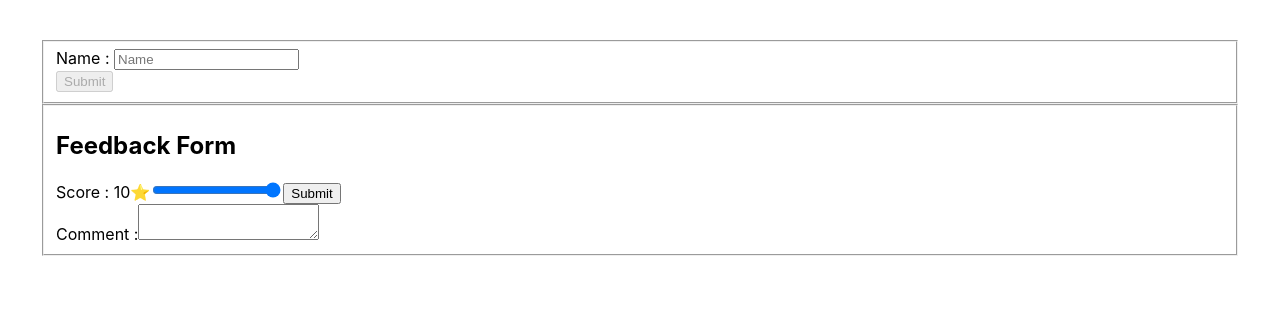
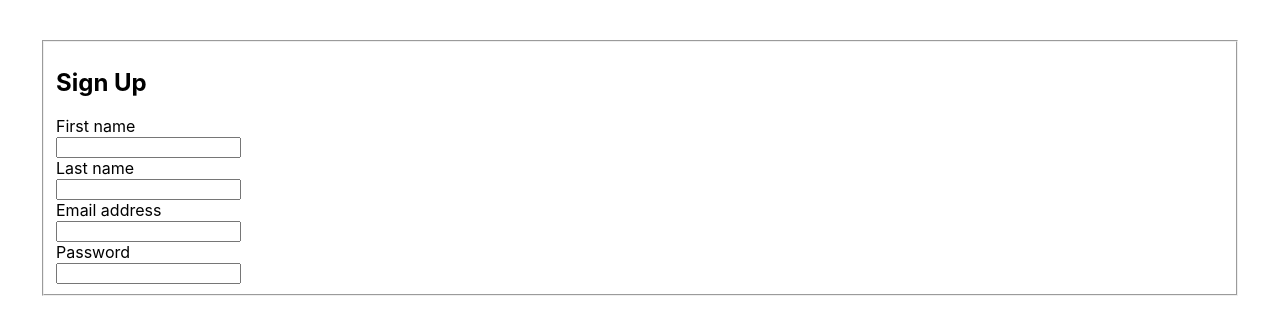
Before and after one commit to AgniveshChaubey/Advanced-react-practice, a React (Create React App) app: page / in a window 1280 px wide. Shown: the top 334 px of the page. Built offline with nearby package versions, Linux system fonts and the light colour scheme.

Commit message:
registration form of week 1 assignment is initialised

```diff
--- a/src/App.js
+++ b/src/App.js
@@ -2,6 +2,7 @@ import './App.css';
 import DessertList from './components/DessertList';
 import { FeedbackForm } from './components/FeedbackForm';
 import { Form } from './components/Form';
+import { RegistrationForm } from './components/RegistrationForm';
 
 function App() {
   const data = [
@@ -28,8 +29,9 @@ function App() {
   return (
     <>
       {/* <DessertList data={data} /> */}
-      <Form />
-      <FeedbackForm />
+      {/* <Form /> */}
+      {/* <FeedbackForm /> */}
+      <RegistrationForm />
     </>
   );
 }
--- /dev/null
+++ b/src/components/RegistrationForm.js
@@ -0,0 +1,27 @@
+import React from 'react'
+
+export const RegistrationForm = () => {
+    return (
+        <form>
+            <fieldset>
+                <h2>Sign Up</h2>
+                <div>
+                    <label htmlFor="firstName">First name</label> <br />
+                    <input type="text" id='fiestName' />
+                </div>
+                <div>
+                    <label htmlFor="lastName">Last name</label> <br />
+                    <input type="text" id='lastName' />
+                </div>
+                <div>
+                    <label htmlFor="email">Email address</label> <br />
+                    <input type="text" id='email' />
+                </div>
+                <div>
+                    <label htmlFor="passwd">Password</label> <br />
+                    <input type="text" id='passwd' />
+                </div>
+            </fieldset>
+        </form>
+    )
+}
```
